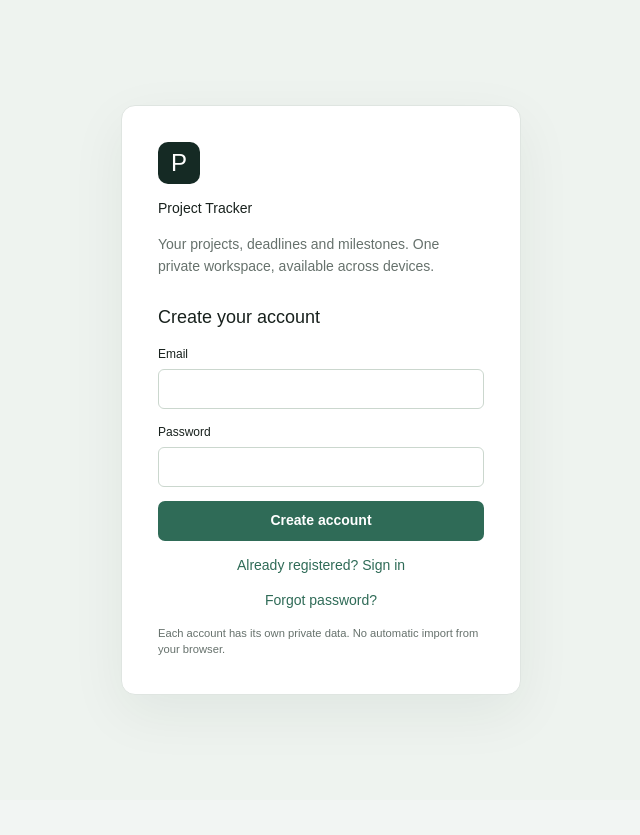
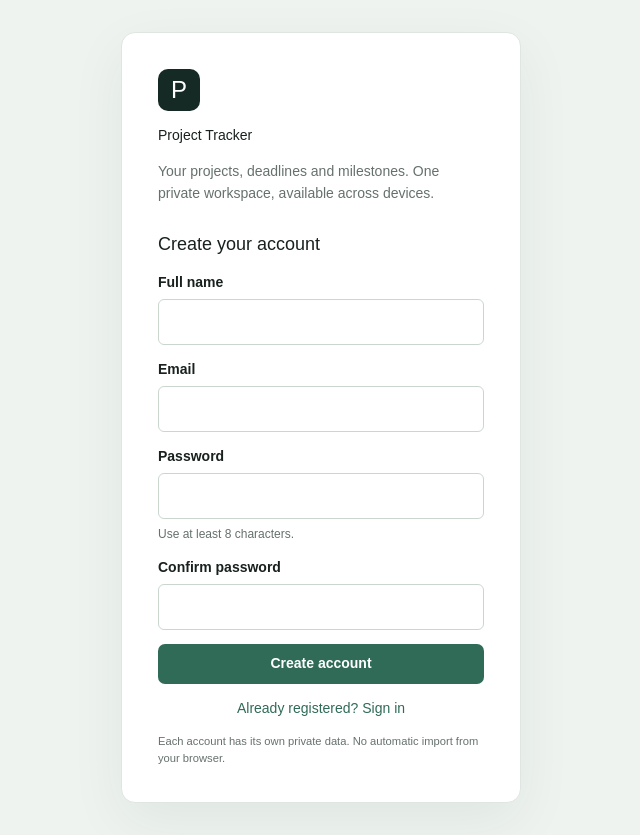
Before and after one commit to Omar-Khattab-01/project-tracker-app, a React (Vite) app: page / in a window 1280 px wide. Both pictures are taken after a click on the button "New here? Create an account". Shown: the whole page, without its empty margins (319-959 px from the left). Before the commit the page ends 800 px from the top, so only its background shows below. Built offline with nearby package versions, Linux system fonts and the light colour scheme; no server answers.

Commit message:
Improve account registration form

```diff
--- a/app/auth.css
+++ b/app/auth.css
@@ -6,7 +6,7 @@
   padding: 32px;
 }
 .login-card {
-  width: 400px;
+  width: min(400px, 100%);
   background: white;
   padding: 36px;
   border: 1px solid #dfe5e1;
@@ -41,12 +41,26 @@
 .login-card label {
   display: grid;
   gap: 6px;
-  font-size: 12px;
+  font-size: 14px;
+  font-weight: 600;
 }
 .login-card input {
-  padding: 10px;
+  min-height: 44px;
+  padding: 10px 12px;
   border: 1px solid #cbd7ce;
   border-radius: 6px;
+  font: inherit;
+  font-size: 16px;
+  font-weight: 400;
+}
+.login-card input:focus {
+  border-color: #2f765f;
+  outline: 3px solid #2f765f22;
+}
+.field-hint {
+  color: #66716c;
+  font-size: 12px;
+  font-weight: 400;
 }
 .login-card .primary {
   justify-content: center;
@@ -57,6 +71,14 @@
   border: 0;
   color: #2f6b57;
   cursor: pointer;
+}
+.auth-message {
+  padding: 10px 12px;
+  border-radius: 6px;
+  background: #fff2ec;
+  color: #8e331d;
+  font-size: 13px;
+  line-height: 1.45;
 }
 .login-card small {
   color: #66716c;
@@ -96,3 +118,11 @@ button:disabled {
   opacity: 0.6;
   cursor: wait;
 }
+@media (max-width: 520px) {
+  .login-page {
+    padding: 16px;
+  }
+  .login-card {
+    padding: 26px 22px;
+  }
+}
--- a/components/cloud-tracker.tsx
+++ b/components/cloud-tracker.tsx
@@ -13,6 +13,7 @@ import {
   sendPasswordResetEmail,
   signInWithEmailAndPassword,
   signOut,
+  updateProfile,
   type User,
 } from 'firebase/auth';
 import {
@@ -58,18 +59,42 @@ export function CloudTracker() {
 
 function Login() {
   const [mode, setMode] = useState<'login' | 'signup'>('login');
+  const [name, setName] = useState('');
   const [email, setEmail] = useState('');
   const [password, setPassword] = useState('');
+  const [confirmPassword, setConfirmPassword] = useState('');
   const [busy, setBusy] = useState(false);
   const [message, setMessage] = useState('');
+  function changeMode(nextMode: 'login' | 'signup') {
+    setMode(nextMode);
+    setName('');
+    setEmail('');
+    setPassword('');
+    setConfirmPassword('');
+    setMessage('');
+  }
   async function submit(event: { preventDefault(): void }) {
     event.preventDefault();
+    const cleanName = name.trim();
+    if (mode === 'signup' && !cleanName) {
+      setMessage('Enter your full name.');
+      return;
+    }
+    if (mode === 'signup' && password !== confirmPassword) {
+      setMessage('Passwords do not match.');
+      return;
+    }
     setBusy(true);
     setMessage('');
     try {
-      if (mode === 'signup')
-        await createUserWithEmailAndPassword(auth, email.trim(), password);
-      else await signInWithEmailAndPassword(auth, email.trim(), password);
+      if (mode === 'signup') {
+        const credential = await createUserWithEmailAndPassword(
+          auth,
+          email.trim(),
+          password,
+        );
+        await updateProfile(credential.user, { displayName: cleanName });
+      } else await signInWithEmailAndPassword(auth, email.trim(), password);
     } catch (error) {
       setMessage(errorMessage(error));
     } finally {
@@ -95,7 +120,7 @@ function Login() {
   }
   return (
     <main className="login-page">
-      <form className="login-card" onSubmit={submit}>
+      <form className="login-card" onSubmit={submit} key={mode}>
         <div className="login-mark">P</div>
         <h1>Project Tracker</h1>
         <p>
@@ -103,9 +128,25 @@ function Login() {
           available across devices.
         </p>
         <h2>{mode === 'login' ? 'Welcome back' : 'Create your account'}</h2>
-        <label>
+        {mode === 'signup' && (
+          <label htmlFor="signup-name">
+            Full name
+            <input
+              id="signup-name"
+              name="name"
+              type="text"
+              autoComplete="name"
+              required
+              value={name}
+              onChange={(e) => setName(e.target.value)}
+            />
+          </label>
+        )}
+        <label htmlFor={`${mode}-email`}>
           Email
           <input
+            id={`${mode}-email`}
+            name={`${mode}-email`}
             type="email"
             autoComplete="email"
             required
@@ -113,9 +154,11 @@ function Login() {
             onChange={(e) => setEmail(e.target.value)}
           />
         </label>
-        <label>
+        <label htmlFor={`${mode}-password`}>
           Password
           <input
+            id={`${mode}-password`}
+            name={`${mode}-password`}
             type="password"
             autoComplete={
               mode === 'login' ? 'current-password' : 'new-password'
@@ -125,7 +168,25 @@ function Login() {
             value={password}
             onChange={(e) => setPassword(e.target.value)}
           />
+          {mode === 'signup' && (
+            <span className="field-hint">Use at least 8 characters.</span>
+          )}
         </label>
+        {mode === 'signup' && (
+          <label htmlFor="signup-confirm-password">
+            Confirm password
+            <input
+              id="signup-confirm-password"
+              name="signup-confirm-password"
+              type="password"
+              autoComplete="new-password"
+              minLength={8}
+              required
+              value={confirmPassword}
+              onChange={(e) => setConfirmPassword(e.target.value)}
+            />
+          </label>
+        )}
         <button className="primary" disabled={busy}>
           {busy
             ? 'Please wait…'
@@ -137,15 +198,13 @@ function Login() {
           className="text-button"
           type="button"
           disabled={busy}
-          onClick={() => {
-            setMode(mode === 'login' ? 'signup' : 'login');
-            setMessage('');
-          }}
+          onClick={() => changeMode(mode === 'login' ? 'signup' : 'login')}
         >
           {mode === 'login'
             ? 'New here? Create an account'
             : 'Already registered? Sign in'}
         </button>
+        {mode === 'login' && (
           <button
             className="text-button"
             type="button"
@@ -154,7 +213,12 @@ function Login() {
           >
             Forgot password?
           </button>
-        {message && <output>{message}</output>}
+        )}
+        {message && (
+          <output className="auth-message" aria-live="polite">
+            {message}
+          </output>
+        )}
         <small>
           Each account has its own private data. No automatic import from your
           browser.
```
Lines whose indentation alone changed are shown as unchanged.
